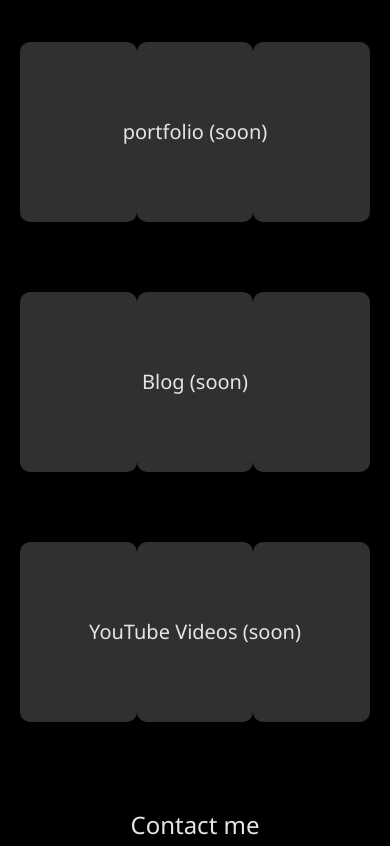
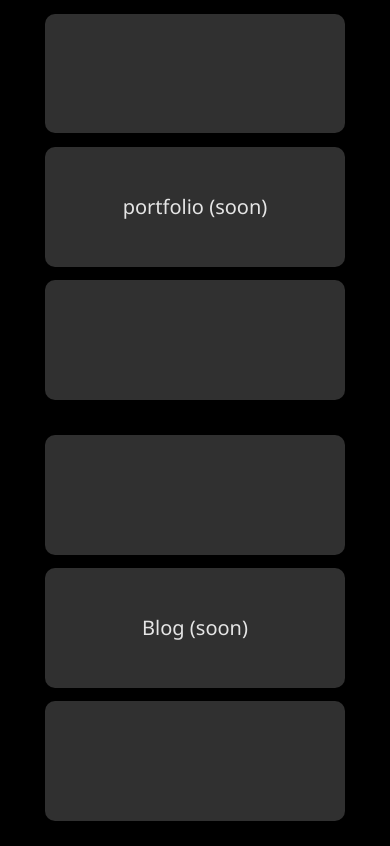
Before and after one commit to namisrn/sasan-nami, a plain HTML site: page index.html in a window 390 px wide. Shown: the part 1984-2830 px from the top of the page. Drawn offline with nearby package versions, Linux system fonts and the light colour scheme; a script that the page names is missing.

Commit message:
add responsive sections:Blog, Portfolio, YouTube

```diff
--- a/style.css
+++ b/style.css
@@ -134,8 +134,12 @@ nav li a {
 .logo {
     color: #aa0415;
     letter-spacing: 2px;
+    margin-left: 5%;
+}
+
+.logo h4{
     font-size: 20px;
-    margin-left: 5%;
+    font-weight: bold;
 }
 
 /************************** END navigation bar ******************************/
@@ -362,6 +366,34 @@ footer {
     .main-menu {
         width: 80%;
     }
+    /**************************************************************/
+    .portfolio {
+        height: 200px;
+    }
+
+    .portfolio-1 , .portfolio-2 , .portfolio-3 {
+        width: 30vw;
+        margin: 1vh 0;
+    }
+    /****************************************************************/
+    .blog {
+        height: 200px;
+    }
+
+    .blog-1 , .blog-2 , .blog-3 {
+        width: 30vw;
+        margin: 1vh 0;
+    }
+    /****************************************************************/
+    .youTube {
+        height: 200px;
+    }
+
+    .video-1 , .video-2 , .video-3 {
+        width: 30vw;
+        margin: 1vh 0;
+    }
+    /****************************************************************/
 }
 
 @media screen and (max-width: 768px) {
@@ -371,7 +403,7 @@ footer {
 
     .main-menu {
         position: absolute;
-        height: 30vh;
+        height: auto;
         background: rgba(34, 34, 34, 0.82);
         display: flex;
         flex-direction: column;
@@ -383,5 +415,37 @@ footer {
     .logo {
         display: none;
     }
+ /**************************************************************/
+    .portfolio {
+            flex-direction: column;
+            height: 400px;
+            margin-bottom: 2.5vh;
+         }
 
+    .portfolio-1 , .portfolio-2 , .portfolio-3 {
+        width: 300px;
+        margin: 0.8vh 0;
+    }
+/****************************************************************/
+    .blog {
+        flex-direction: column;
+        height: 400px;
+        margin-bottom: 2.5vh;
+    }
+
+    .blog-1 , .blog-2 , .blog-3 {
+        width: 300px;
+        margin: 0.8vh 0;
+    }
+/****************************************************************/
+    .youTube {
+        flex-direction: column;
+        height: 400px;
+        margin-bottom: 2.5vh;
+    }
+
+    .video-1 , .video-2 , .video-3 {
+        width: 300px;
+        margin: 0.8vh 0;
+    }
 }
```
